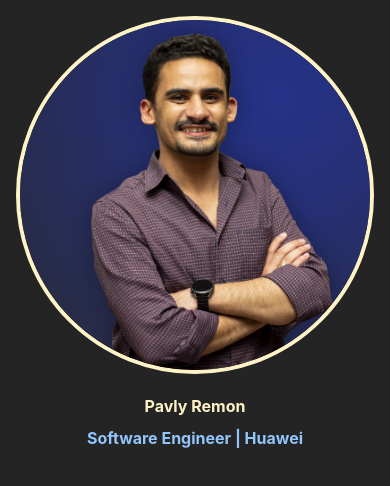
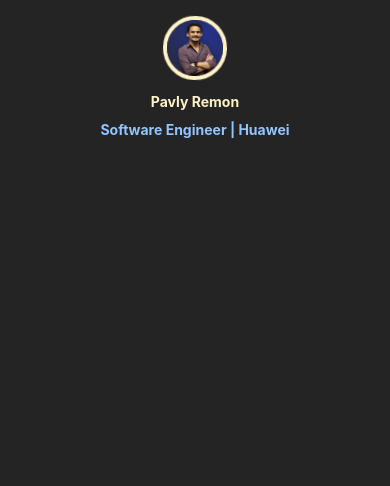
Before and after one commit to pavly-remon/pi-code-website, a Vue app: page / in a window 390 px wide. Shown: the top 486 px of the page. Built offline with nearby package versions, Linux system fonts and the light colour scheme.

Commit message:
Add ContactCard Component

```diff
--- /dev/null
+++ b/src/components/ContactCard.vue
@@ -0,0 +1,39 @@
+<template>
+  <div class="animate-[fadeInFromTop_1s_ease-in_0s_1] profile-container">
+    <img
+        class="rounded-full w-16 h-16 md:w-24 md:h-24 xl:w-40 xl:h-40
+        animate-[wiggle_3s_ease-in-out_infinite] border-4 border-amber-100 mb-3"
+        :src="getImageUrl(`../assets/${contactInfo.profilePic}`)"
+        alt="Profile Picture">
+    <p class="name text-sm md:text-2xl xl:text-4xl font-bold mb-2 text-amber-100">{{ contactInfo.name }}</p>
+    <p class="title text-sm md:text-2xl xl:text-4xl font-bold text-blue-300">{{ contactInfo.title }} | {{
+        contactInfo.company
+      }}</p>
+  </div>
+</template>
+
+<script>
+export default {
+  name: "ContactCard",
+  props: ["contactInfo"],
+  data() {
+    return {};
+  },
+  methods: {
+    getImageUrl(path) {
+      return new URL(path, import.meta.url).href
+    }
+  }
+}
+</script>
+
+<style scoped>
+
+.profile-container {
+  display: flex;
+  flex-direction: column;
+  align-items: center;
+  justify-content: center;
+}
+
+</style>
--- a/src/views/HomeView.vue
+++ b/src/views/HomeView.vue
@@ -1,18 +1,23 @@
 <template>
   <div class="home-view">
-    <img class="rounded-full xl:w-40 xl:h-40 xs:w-16 xs:h-16 border-4 border-amber-100 mb-5" src="../assets/HW_img.jpg"
-         alt="Profile Picture">
-    <p class="xl:text-4xl sm:text-2xl font-bold mb-2 text-amber-100">{{ title }}</p>
-    <p class="xl:text-4xl sm:text-2xl font-bold text-blue-300">{{ Position }}</p>
+    <ContactCard :contact-info="contactInfo"/>
   </div>
 </template>
 <script>
+import ContactCard from "../components/ContactCard.vue";
+
 export default {
   name: "HomeView",
+  components: {ContactCard},
+
   data() {
     return {
-      title: "Pavly Remon",
-      Position: "Software Engineer | Huawei"
+      contactInfo: {
+        profilePic: "HW_img.jpg",
+        name: "Pavly Remon",
+        title: "Software Engineer",
+        company: "Huawei",
+      }
     }
   }
 }
@@ -20,11 +25,12 @@ export default {
 
 
 <style scoped>
+
 .home-view {
   display: flex;
-  flex-direction: column;
   align-items: center;
   justify-content: center;
 }
 
+
 </style>
--- a/tailwind.config.js
+++ b/tailwind.config.js
@@ -5,14 +5,32 @@ export default {
         "./src/**/*.{vue,js,ts,jsx,tsx}",
     ],
     theme: {
-        screens: {
-            'xs': '400px',
-            'sm': '640px',
-            'md': '768px',
-            'lg': '1024px',
-            'xl': '1280px',
-            '2xl': '1536px',
+        extend: {
+            screens: {
+                'sm': '300px',
+                'md': '640px',
+                'lg': '1024px',
+                'xl': '1280px',
+                '2xl': '1536px',
+            },
+            keyframes: {
+                wiggle: {
+                    '0%, 100%': {transform: 'rotate(-3deg)'},
+                    '50%': {transform: 'rotate(3deg)'},
+                },
+                fadeInFromTop: {
+                    '0%': {
+                        transform: 'translateY(-10%)',
+                        opacity: '0',
+                    },
+                    '100%': {
+                        transform: 'translateY(0)',
+                        opacity: '1',
+                    }
+                }
+            }
         }
-    },
+    }
+    ,
     plugins: [],
 }
```
Also changed, not shown: src/assets/dev_logo.png.
